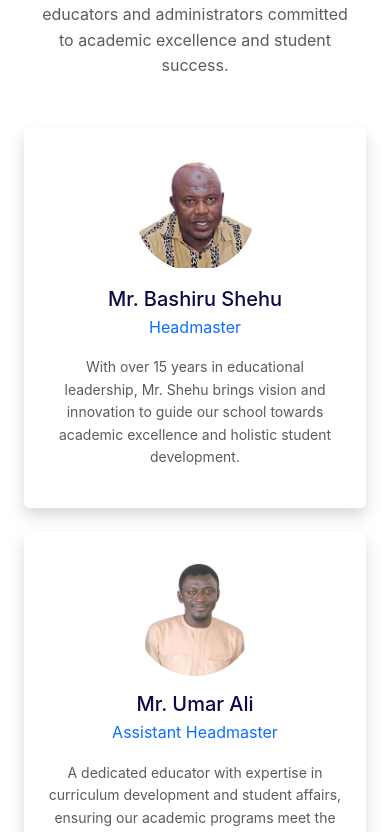
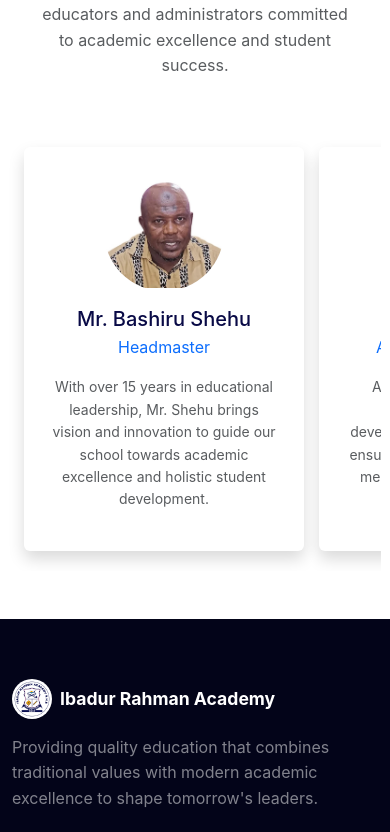
Before and after one commit to AmurdAmzer/IbassWeb-Redesign, a Next.js app in the folder frontend/: page / in a window 390 px wide. Shown: the part 5160-5992 px from the top of the page. Built offline with nearby package versions, Linux system fonts and the light colour scheme.

Commit message:
mobile only horizontal scroll

```diff
--- a/frontend/src/app/page.js
+++ b/frontend/src/app/page.js
@@ -3,6 +3,7 @@
 'use client'
 
 import { Container, Row, Col, Card, Button, Carousel } from 'react-bootstrap'
+import ResponsiveCardGrid from '../components/ResponsiveCardGrid';
 import Hero from '../components/Hero'
 import Image from 'next/image'
 import Link from 'next/link'
@@ -239,9 +240,9 @@ export default function Home() {
           <p className="text-center text-muted mb-5 px-3">
           Meet our dedicated team of experienced educators and administrators committed to academic excellence and student success.
           </p>
-          <Row>
-            {leadership.map((leader, index) => (
-              <Col lg={3} md={6} className="mb-4" key={index}>
+            <ResponsiveCardGrid
+              items={leadership}
+              renderCard={(leader) => (
                 <Card className="text-center border-0 shadow h-100">
                   <Card.Body className="p-4">
                     <div
@@ -263,9 +264,8 @@ export default function Home() {
                     <p className="text-muted small">{leader.description}</p>
                   </Card.Body>
                 </Card>
-              </Col>
-            ))}
-          </Row>
+              )}
+            />
         </Container>
       </section>
     </>
--- /dev/null
+++ b/frontend/src/components/ResponsiveCardGrid.js
@@ -0,0 +1,46 @@
+'use client';
+
+import { Row, Col } from 'react-bootstrap';
+import { useEffect, useState } from 'react';
+
+export default function ResponsiveCardGrid({ items, renderCard }) {
+  const [isMobile, setIsMobile] = useState(false);
+
+  useEffect(() => {
+    const checkMobile = () => {
+      setIsMobile(window.innerWidth < 768);
+    };
+
+    checkMobile();
+    window.addEventListener('resize', checkMobile);
+    return () => window.removeEventListener('resize', checkMobile);
+  }, []);
+
+  // Mobile: Horizontal scroll
+  if (isMobile) {
+    return (
+      <div className="mobile-scroll-container">
+        <div className="mobile-scroll-wrapper">
+          {items.map((item, index) => (
+            <div key={index} className="mobile-scroll-card">
+              {renderCard(item, index)}
+            </div>
+          ))}
+        </div>
+      </div>
+    );
+  }
+
+  // Desktop: Grid layout
+  return (
+    <Row>
+      {items.map((item, index) => (
+        <Col lg={3} md={6} className="mb-4" key={index}>
+          <div className="staff-card">
+            {renderCard(item, index)}
+          </div>
+        </Col>
+      ))}
+    </Row>
+  );
+}
```
